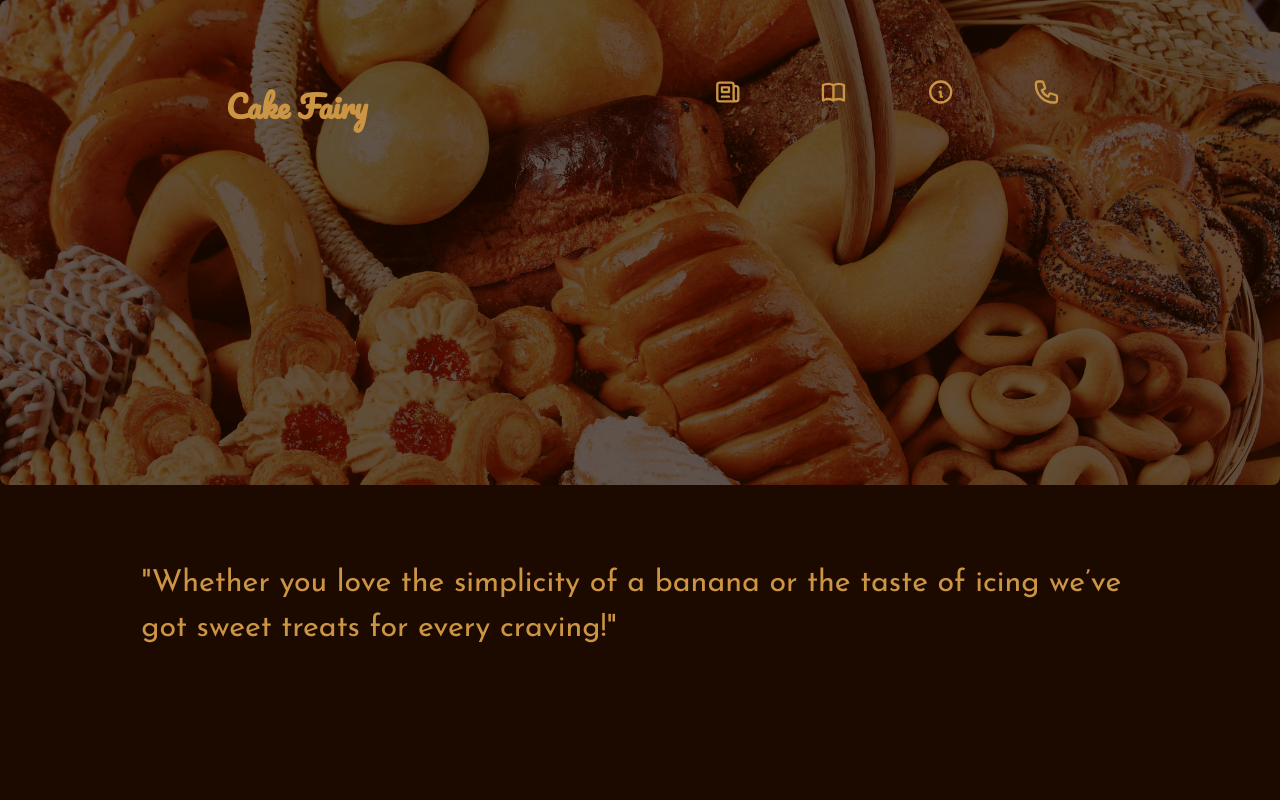
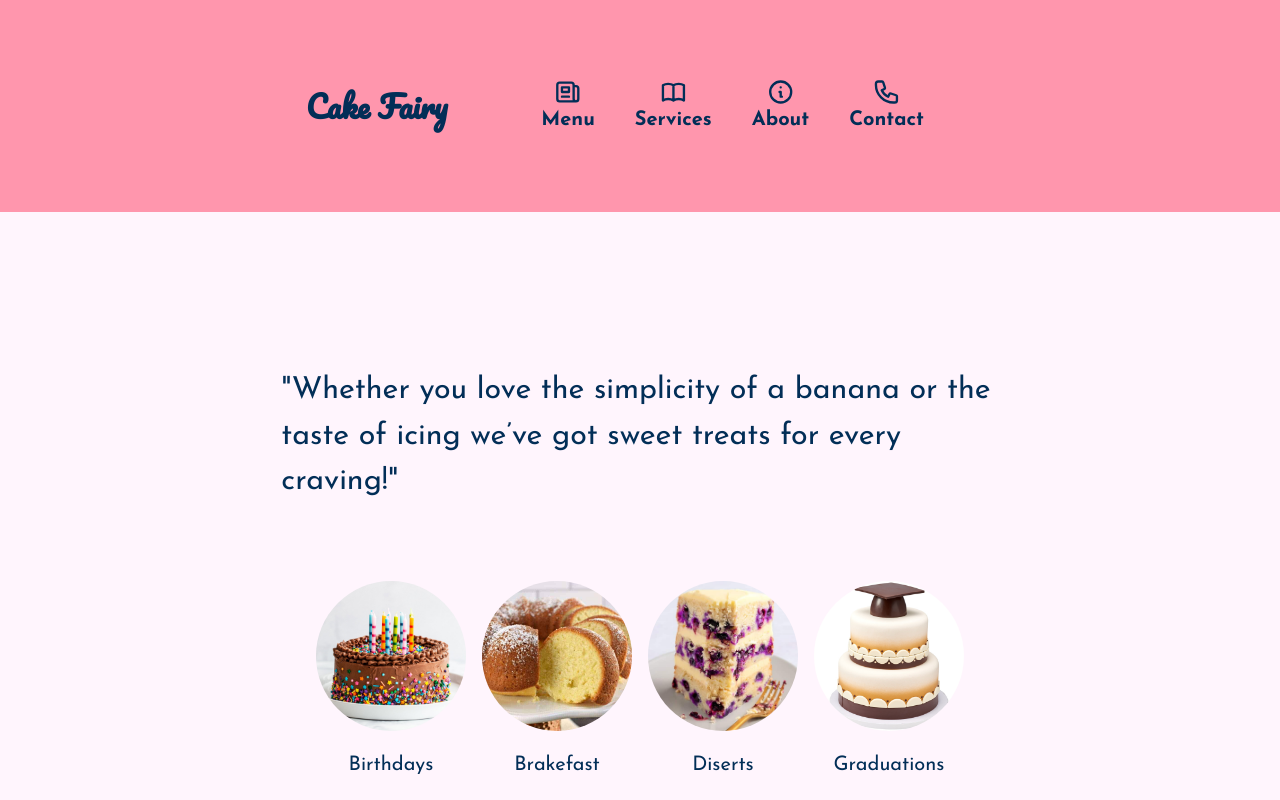
Before and after one commit to webala/cake-fairy, a Next.js app: page / in a window 1280 px wide. Shown: the top 800 px of the page. Built offline with nearby package versions, Linux system fonts and the light colour scheme; no server answers; the database is empty.

Commit message:
REFACTOR: Header, Services

```diff
--- a/components/Header.js
+++ b/components/Header.js
@@ -1,38 +1,23 @@
 import Image from "next/image"
 import logo from "../public/logo.jpg"
-import {MenuIcon, NewspaperIcon, InformationCircleIcon, BookOpenIcon,  PhoneIcon} from "@heroicons/react/outline"
+import { MenuIcon, NewspaperIcon, InformationCircleIcon, BookOpenIcon, PhoneIcon } from "@heroicons/react/outline"
 import NavItem from "./NavItem"
 import landingImage from "../public/breads.jpg";
 
 
 function Header() {
   return (
-    <header className="header flex flex-col justify-between w-screen relative">
-      <div className="header-img absolute top-0 w-full">
-        <Image
-            className="sm:w-full border border-black -z-10 w-screen opacity-30 rounded-lg"
-            src={landingImage}
-            layout="intrinsic"
-          />
-          <div className="flex justify-center px-2 my-10">
-            <h1 className="sm:p-7 md:w-5/6 text">
-              "Whether you love the simplicity of a banana or the taste of icing
-              we’ve got sweet treats for every craving!"
-            </h1>
-          </div>
+    <header className="flex justify-between w-full items-center py-10 px-4 md:px-20 xl:px-64 font-bold bg-backgroundSecondary">
+      <div className="flex items-center justify-between z-10">
+        {/* <Image className="rounded-full" src={logo} width={50} height={50} layout="intrinsic"/> */}
+        <h1 className="text-2xl heading ml-2">Cake Fairy</h1>
       </div>
-      <div className="flex justify-between w-full items-center py-10 px-4 md:px-20 xl:px-44 font-bold">
-        <div className="flex items-center justify-between z-10">
-            {/* <Image className="rounded-full" src={logo} width={50} height={50} layout="intrinsic"/> */}
-            <h1 className="text-2xl heading ml-2">Cake Fairy</h1>
-        </div>
-        {/* <MenuIcon className="h-5 sm:invisible z-10 right-10"/> */}
-        <div className="nav-items invisible sm:visible flex text-xl">
-            <NavItem Icon={NewspaperIcon} text="Menu" reference='menu'/>
-            <NavItem Icon={BookOpenIcon} text="Services" reference='services'/>
-            <NavItem Icon={InformationCircleIcon} text="About" reference='about'/>
-            <NavItem Icon={PhoneIcon} text="Contact" reference='footer'/>
-        </div>
+      {/* <MenuIcon className="h-5 sm:invisible z-10 right-10"/> */}
+      <div className="nav-items invisible sm:visible flex text-xl md:mr-20">
+        <NavItem Icon={NewspaperIcon} text="Menu" reference='menu' />
+        <NavItem Icon={BookOpenIcon} text="Services" reference='services' />
+        <NavItem Icon={InformationCircleIcon} text="About" reference='about' />
+        <NavItem Icon={PhoneIcon} text="Contact" reference='footer' />
       </div>
     </header>
   )
--- a/components/NavItem.js
+++ b/components/NavItem.js
@@ -3,7 +3,7 @@ function NavItem({Icon, text, reference}) {
     <a href={`#${reference}`}>
       <div className="flex mx-5 group flex-col">
           <Icon className="text-2xl h-7 group-hover:animate-bounce transition duration-300 group-hover:cursor-pointer" />
-          <p className="opacity-0 group-hover:opacity-100">{text}</p>
+          <p>{text}</p>
       </div>
     </a>
   )
--- a/components/Service.js
+++ b/components/Service.js
@@ -1,9 +1,9 @@
 import Image from "next/image"
 function Service({image, service}) {
   return (
-    <div className="flex flex-col items-center m-2 group hover:scale-125 hover:rounder-md transition duration-300">
-        <Image className='rounded-full opacity-50 group-hover:opacity-100 transition ease-in duration-300' src={image} width={150} height={150} layout="intrinsic"/>
-        <p className="group-hover:animate-pulse my-5 text-xl">{service}</p>
+    <div className="flex flex-col items-center m-2">
+        <Image className='rounded-full' src={image} width={150} height={150} layout="intrinsic"/>
+        <p className="my-5 text-xl">{service}</p>
     </div>
   )
 }
--- a/components/Services.js
+++ b/components/Services.js
@@ -6,9 +6,12 @@ import graduation from "../public/graduation.jpg";
 
 function Services() {
   return (
-    <div className="services px-4 md:px-20 xl:px-44" id="services">
-      <h1 className=' text-2xl heading'>Services</h1>
-      <div className="grid grid-cols-2 sm:grid-cols-4 md:flex justify-evenly py-10">
+    <div className="mt-16 md:mt-32 services px-4 md:px-20 xl:px-44 flex flex-col items-center" id="services">
+      <h1 className="sm:p-7 md:w-5/6 text">
+              "Whether you love the simplicity of a banana or the taste of icing
+              we’ve got sweet treats for every craving!"
+            </h1>
+      <div className=" sm:grid-cols-4 flex flex-wrap justify-evenly py-10">
         <Service image={birthday} service="Birthdays" />
         <Service image={brakefast} service="Brakefast" />
         <Service image={disert} service="Diserts" />
--- a/pages/index.js
+++ b/pages/index.js
@@ -35,19 +35,13 @@ export default function Home(props) {
   const [categories, setCategories] = useState(props.categories);
   const [clientStories, setClientStories] = useState(props.clientStories)
   return (
-    <div className="main">
+    <div className="main bg-backgroundPrimary text-textPrimary">
       <Head>
         <title>Cake Fairy</title>
         <meta name="description" content="Generated by create next app" />
         <link rel="icon" href="/favicon.ico" />
       </Head>
       <Header />
-      {/* <div className="absolute flex justify-center px-2 top-48 xl:top-80">
-        <h1 className="sm:p-7 md:w-5/6 text italic">
-          "Whether you love the simplicity of a banana or the taste of icing
-          we’ve got sweet treats for every craving!"
-        </h1>
-      </div> */}
       <Services />
       <Menu categories={categories} />
       <About />
--- a/styles/globals.css
+++ b/styles/globals.css
@@ -4,16 +4,7 @@
 @tailwind utilities;
 
 
-html {
-  --background-primary: #1c0a00;
-  --background-secondary: #361500;
-  --text-primary: #cc9544;
-  --text-secondary: #603601;
-}
-
 body {
-  background: var(--background-primary);
-  color: var(--text-primary);
   font-family: 'Josefin Sans', sans-serif;
 }
 
@@ -51,9 +42,7 @@ textarea {
   font-family: 'Pacifico', cursive;
 }
 
-.services, .order {
-  margin: 300px 0 100px 0;
-}
+
 .about {
   margin: 100px 0 0 0;
 }
@@ -126,9 +115,6 @@ textarea {
 }
 
 @media screen and (min-width: 640px) {
-  .services, .order {
-    margin: 500px 0 100px 0;
-  }
 
   .heading {
     font-size: 1.9em;
@@ -154,9 +140,7 @@ textarea {
     font-size: 1.5em;
   }
 
-  .services {
-    margin: 600px 0 100px 0;
-  }
+
 }
 
 @media screen and (min-width: 1500px) {
@@ -167,7 +151,5 @@ textarea {
   .landing .text {
     font-size: 1.9em;
   }
-  .services {
-    margin: 700px 0 100px 0;
-  }
+
 }
--- a/tailwind.config.js
+++ b/tailwind.config.js
@@ -5,7 +5,14 @@ module.exports = {
     "./components/**/*.{js,ts,jsx,tsx}",
   ],
   theme: {
-    extend: {},
+    extend: {
+      colors: {
+        'textPrimary': '#022E57',
+        'textSecondary': '#005A8D',
+        'backgroundPrimary': '#FFF5FD',
+        'backgroundSecondary': '#FF96AD'
+      }
+    },
   },
   plugins: [],
 }
```
